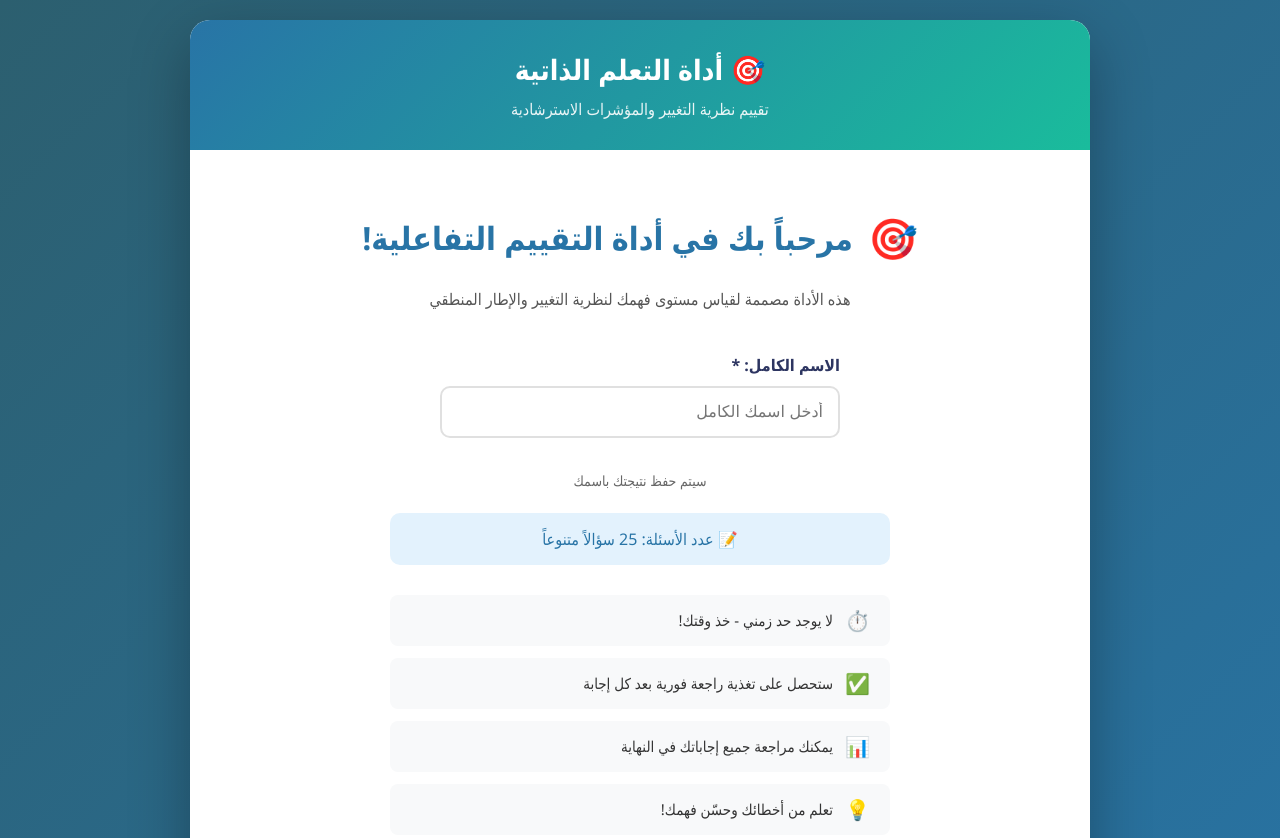
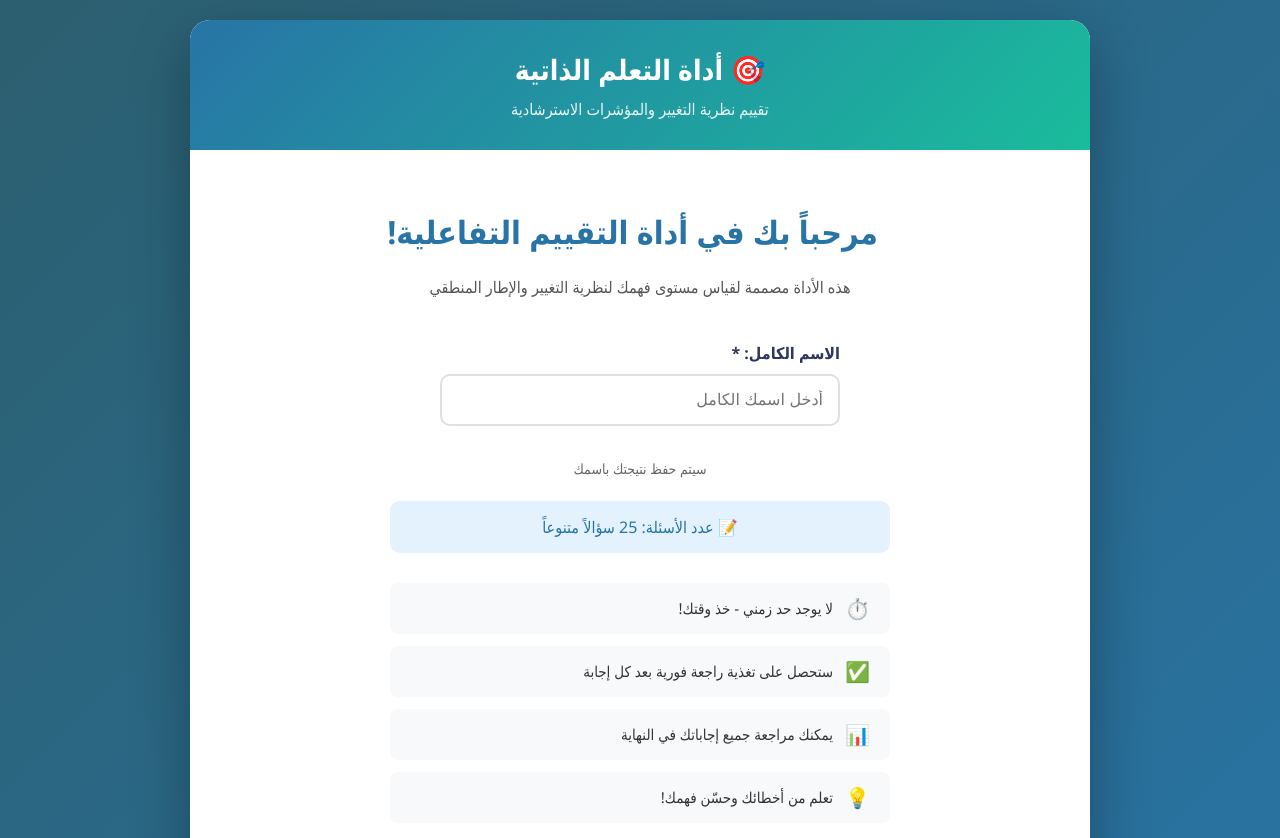
Before and after one commit to xrola/TOC_Assesment, a plain HTML site: page index.html in a window 1280 px wide. Shown: the top 838 px of the page. Drawn offline with Linux system fonts and the light colour scheme.

Commit message:
Update index.html

```diff
--- a/index.html
+++ b/index.html
@@ -292,7 +292,7 @@
         }
 
         .start-screen h2::before {
-            content: '🎯';
+            content: '';       /* there was 🎯 */
             font-size: 40px;
         }
 
```
